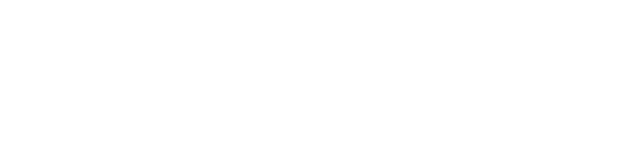
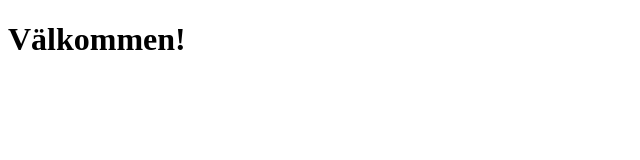
Before and after one commit to henrikvilhelmberglund/frontend-projekt-git-exercise, a plain HTML site: page index.html in a window 1280 px wide. Shown: the whole page, without its empty margins (0-640 px from the left). Drawn offline with Linux system fonts and the light colour scheme.

Commit message:
Add headline

```diff
--- a/index.html
+++ b/index.html
@@ -6,5 +6,7 @@
     <meta name="viewport" content="width=device-width, initial-scale=1.0" />
     <title>Document</title>
   </head>
-  <body></body>
+  <body>
+    <h1>Välkommen!</h1>
+  </body>
 </html>
```
